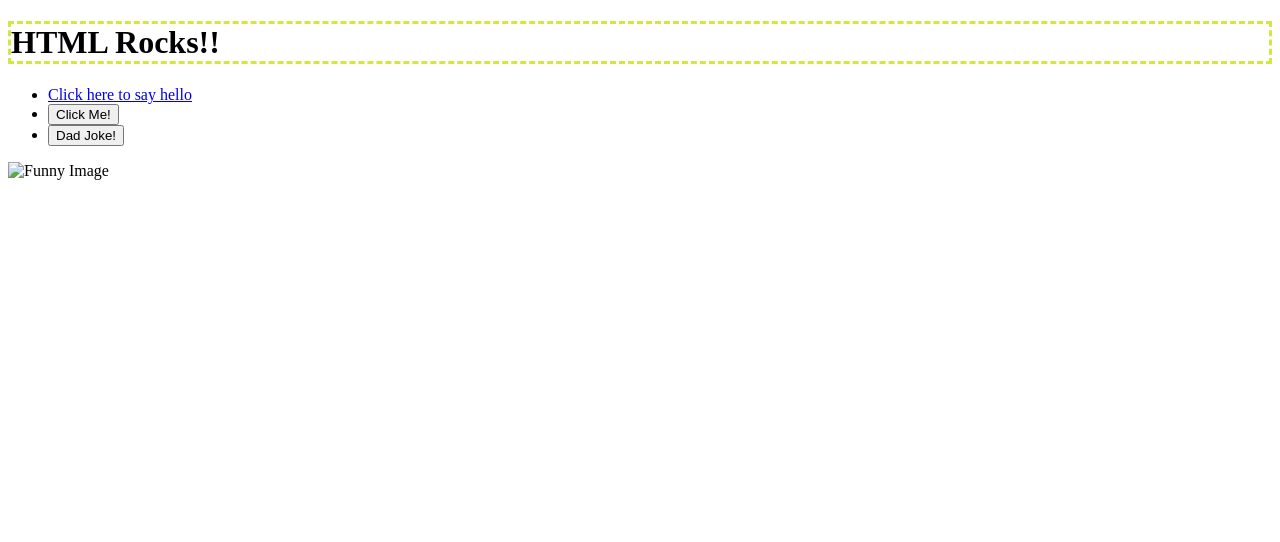
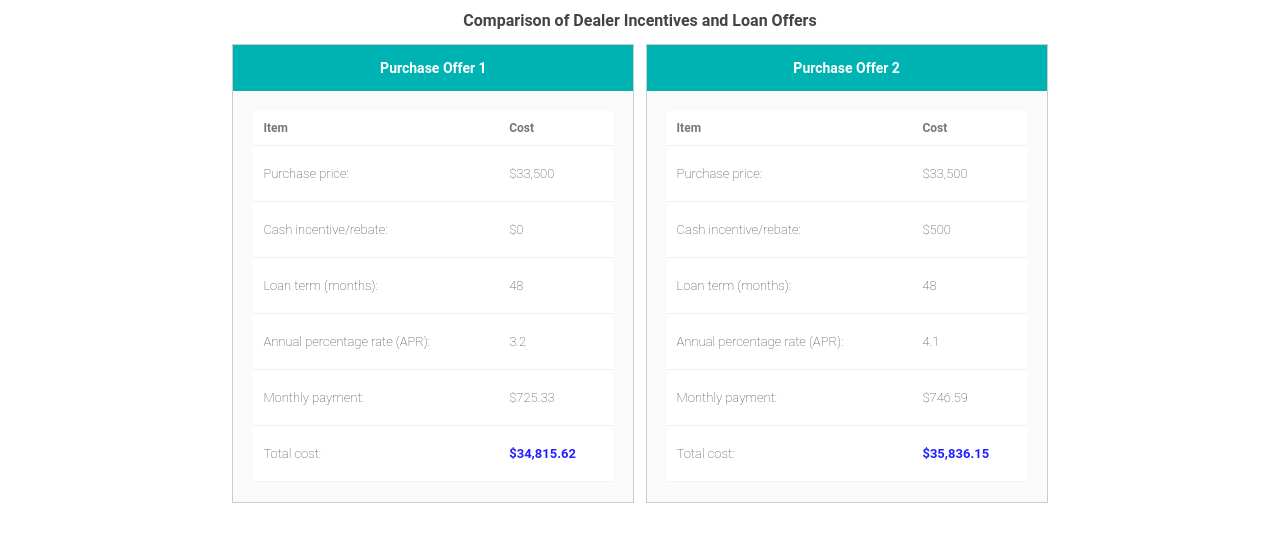
Before and after one commit to Dylan-Owen33/05.03-Advanced-CSS, a website: page index.html in a window 1280 px wide. Drawn offline with Linux system fonts and the light colour scheme; files that its build step writes are made by us from their sources.

Commit message:
finished lab 05.03

```diff
--- a/index.html
+++ b/index.html
@@ -3,23 +3,109 @@
 
 <head>
   <meta charset="utf-8">
-  <title>CS208 - Starter Code (UPDATE ME)!</title>
+  <title>Comparison of Dealer Incentives and Loan Offers</title>
   <meta name="description" content="">
   <meta name="viewport" content="width=device-width, initial-scale=1">
   <link rel="stylesheet" href="style.css">
 </head>
 
 <body>
-  <h1>HTML Rocks!!</h1>
-  <ul>
-  <li><a href="/hello">Click here to say hello</a></li>
-  <li><button id="hello-link">Click Me!</button></li>
-  <li><button id="joke-button">Dad Joke!</button></li>
-  <script src="script.js"></script>
-  </ul>
-  <img src="funny.png" alt="Funny Image" width="300" height="200">
+  <div class= "container">
+    <h1>Comparison of Dealer Incentives and Loan Offers</h1>
 
-  <h2 id="joke-display"></h2>
+    <!--First Offer-->
+    <section class= "offer">
+
+      <h2 class= "offer-title">Purchase Offer 1</h2>
+
+      <div class= "offer-contents">
+
+        <table>
+          <tr>
+            <th>Item</th>
+            <th>Cost</th>
+          </tr>
+
+          <tr>
+            <td>Purchase price:</td>
+            <td>$33,500</td>
+          </tr>
+
+          <tr>
+            <td>Cash incentive/rebate:</td>
+            <td>$0</td>
+          </tr>
+
+          <tr>
+            <td>Loan term (months):</td>
+            <td>48</td>
+          </tr>
+
+          <tr>
+            <td>Annual percentage rate (APR):</td>
+            <td>3.2</td>
+          </tr>
+
+          <tr>
+            <td>Monthly payment:</td>
+            <td>$725.33</td>
+          </tr>
+
+          <tr>
+            <td>Total cost:</td>
+            <td class="final-value">$34,815.62</td>
+          </tr>
+        </table>
+      </div>
+    </section>
+
+    <!--Second Offer-->
+    <section class="offer">
+
+      <h2 class="offer-title">Purchase Offer 2</h2>
+
+      <div class="offer-contents">
+
+        <table>
+          <tr>
+            <th>Item</th>
+            <th>Cost</th>
+          </tr>
+
+          <tr>
+            <td>Purchase price:</td>
+            <td>$33,500</td>
+          </tr>
+
+          <tr>
+            <td>Cash incentive/rebate:</td>
+            <td>$500</td>
+          </tr>
+
+          <tr>
+            <td>Loan term (months):</td>
+            <td>48</td>
+          </tr>
+
+          <tr>
+            <td>Annual percentage rate (APR):</td>
+            <td>4.1</td>
+          </tr>
+
+          <tr>
+            <td>Monthly payment:</td>
+            <td>$746.59</td>
+          </tr>
+
+          <tr>
+            <td>Total cost:</td>
+            <td class="final-value">$35,836.15</td>
+          </tr>
+        </table>
+      </div>
+    </section>
+
+
 </body>
 
 </html>
```
Also changed, not shown: dist/style.css, 1 other file.
